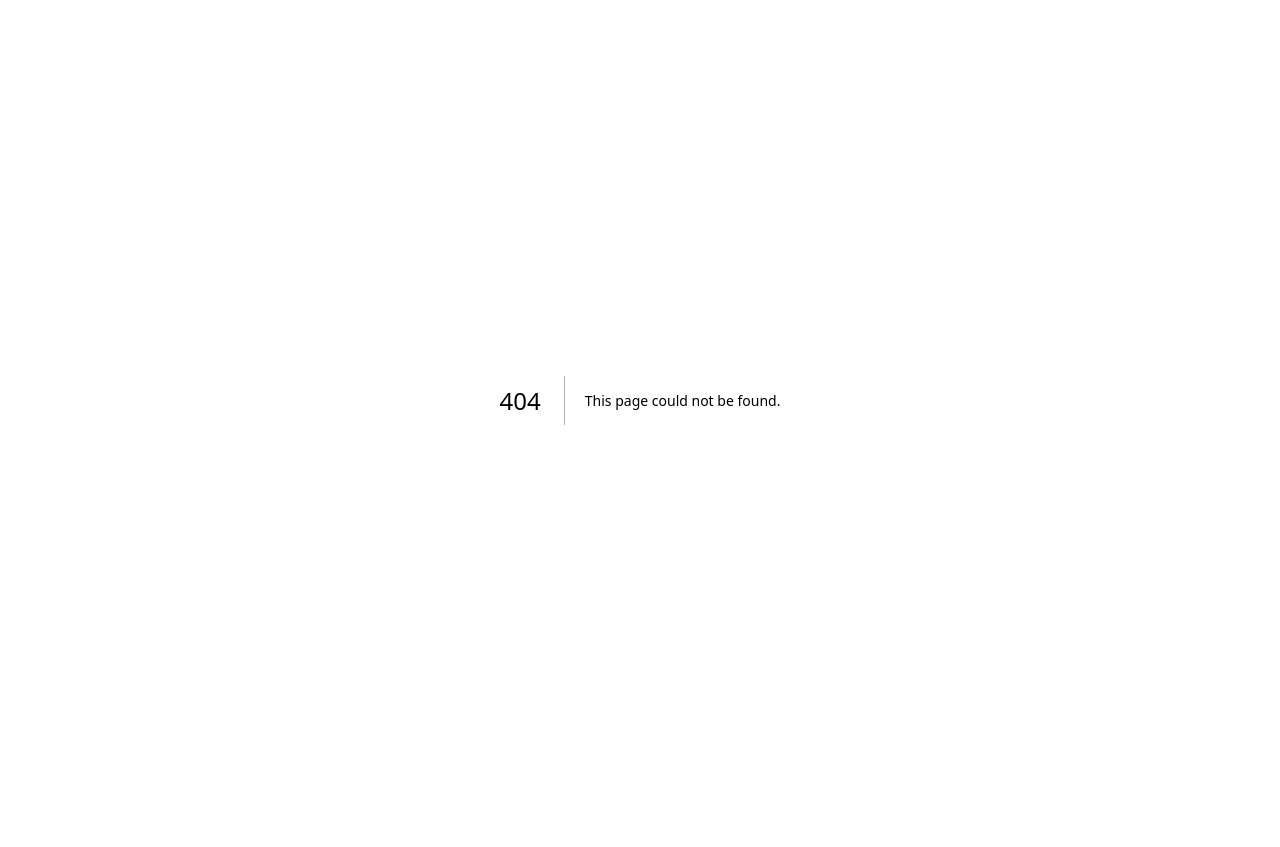
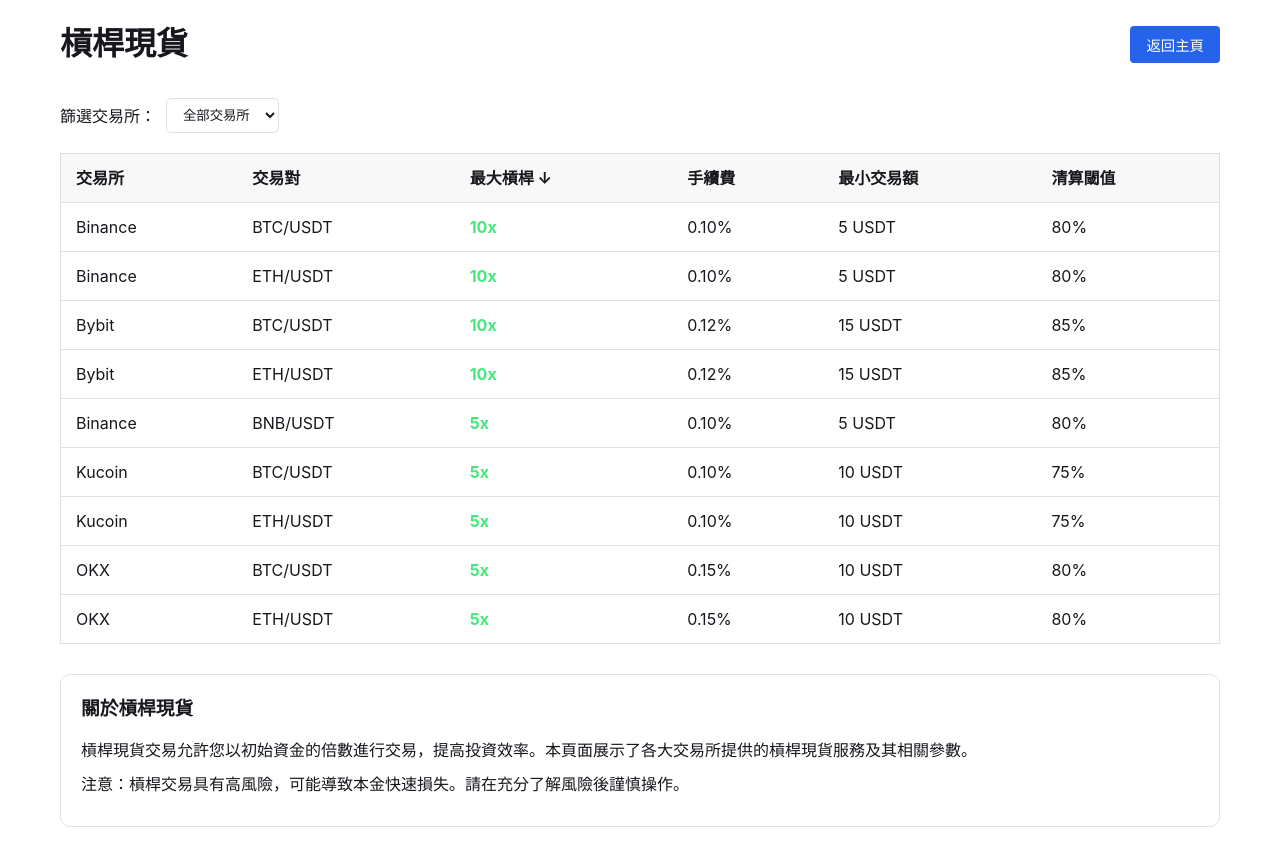
Before and after one commit to yuhsien0411/ArbiMaster, a Next.js app: page /leveraged-spot in a window 1280 px wide. Before the commit this address had no page. Before the commit the page ends 800 px from the top, so only its background shows below. Built offline with nearby package versions, Linux system fonts and the light colour scheme.

Commit message:
新增槓桿現貨功能，更新版本至1.3.0

```diff
--- /dev/null
+++ b/pages/leveraged-spot.js
@@ -0,0 +1,184 @@
+import React, { useState, useEffect } from 'react';
+import Head from 'next/head';
+import axios from 'axios';
+import styles from '../styles/LeveragedSpot.module.css';
+import { useRouter } from 'next/router';
+
+export default function LeveragedSpot() {
+  const router = useRouter();
+  const [leveragedData, setLeveragedData] = useState([]);
+  const [loading, setLoading] = useState(true);
+  const [error, setError] = useState(null);
+  const [sortConfig, setSortConfig] = useState({ key: 'leverage', direction: 'desc' });
+  const [filterExchange, setFilterExchange] = useState('all');
+  const [availableExchanges, setAvailableExchanges] = useState([]);
+
+  useEffect(() => {
+    const fetchData = async () => {
+      try {
+        setLoading(true);
+        // 模擬數據 - 實際環境中應替換為真實 API 調用
+        // const response = await axios.get('/api/leveraged-spot');
+
+        // 模擬數據結構
+        const mockData = [
+          { exchange: 'Binance', pair: 'BTC/USDT', leverage: 10, fee: '0.10%', minNotional: '5 USDT', liquidationThreshold: '80%' },
+          { exchange: 'Binance', pair: 'ETH/USDT', leverage: 10, fee: '0.10%', minNotional: '5 USDT', liquidationThreshold: '80%' },
+          { exchange: 'Binance', pair: 'BNB/USDT', leverage: 5, fee: '0.10%', minNotional: '5 USDT', liquidationThreshold: '80%' },
+          { exchange: 'Kucoin', pair: 'BTC/USDT', leverage: 5, fee: '0.10%', minNotional: '10 USDT', liquidationThreshold: '75%' },
+          { exchange: 'Kucoin', pair: 'ETH/USDT', leverage: 5, fee: '0.10%', minNotional: '10 USDT', liquidationThreshold: '75%' },
+          { exchange: 'Bybit', pair: 'BTC/USDT', leverage: 10, fee: '0.12%', minNotional: '15 USDT', liquidationThreshold: '85%' },
+          { exchange: 'Bybit', pair: 'ETH/USDT', leverage: 10, fee: '0.12%', minNotional: '15 USDT', liquidationThreshold: '85%' },
+          { exchange: 'OKX', pair: 'BTC/USDT', leverage: 5, fee: '0.15%', minNotional: '10 USDT', liquidationThreshold: '80%' },
+          { exchange: 'OKX', pair: 'ETH/USDT', leverage: 5, fee: '0.15%', minNotional: '10 USDT', liquidationThreshold: '80%' },
+        ];
+
+        setLeveragedData(mockData);
+
+        // 提取所有可用的交易所
+        const exchanges = [...new Set(mockData.map(item => item.exchange))];
+        setAvailableExchanges(exchanges);
+
+        setLoading(false);
+      } catch (err) {
+        setError('獲取數據失敗，請稍後再試');
+        setLoading(false);
+        console.error('Error fetching data:', err);
+      }
+    };
+
+    fetchData();
+
+    // 設置定時刷新（每5分鐘）
+    const intervalId = setInterval(fetchData, 300000);
+
+    // 清理函數
+    return () => clearInterval(intervalId);
+  }, []);
+
+  // 排序功能
+  const requestSort = (key) => {
+    let direction = 'asc';
+    if (sortConfig.key === key && sortConfig.direction === 'asc') {
+      direction = 'desc';
+    }
+    setSortConfig({ key, direction });
+  };
+
+  // 應用排序和篩選
+  const getSortedData = () => {
+    let sortableData = [...leveragedData];
+
+    // 應用篩選
+    if (filterExchange !== 'all') {
+      sortableData = sortableData.filter(item => item.exchange === filterExchange);
+    }
+
+    // 應用排序
+    if (sortConfig.key) {
+      sortableData.sort((a, b) => {
+        if (a[sortConfig.key] < b[sortConfig.key]) {
+          return sortConfig.direction === 'asc' ? -1 : 1;
+        }
+        if (a[sortConfig.key] > b[sortConfig.key]) {
+          return sortConfig.direction === 'asc' ? 1 : -1;
+        }
+        return 0;
+      });
+    }
+    return sortableData;
+  };
+
+  // 獲取排序指示器
+  const getSortIndicator = (key) => {
+    if (sortConfig.key !== key) return null;
+    return sortConfig.direction === 'asc' ? '↑' : '↓';
+  };
+
+  return (
+    <div className={styles.container}>
+      <Head>
+        <title>槓桿現貨 | 加密貨幣數據中心</title>
+        <meta name="description" content="比較各大交易所的槓桿現貨交易數據" />
+      </Head>
+
+      <main>
+        <div className={styles.header}>
+          <h1 className={styles.pageTitle}>槓桿現貨</h1>
+          <button
+            className={styles.homeButton}
+            onClick={() => router.push('/')}
+          >
+            返回主頁
+          </button>
+        </div>
+
+        <div className={styles.filterContainer}>
+          <label htmlFor="exchange-filter">篩選交易所：</label>
+          <select
+            id="exchange-filter"
+            value={filterExchange}
+            onChange={(e) => setFilterExchange(e.target.value)}
+            className={styles.filterSelect}
+          >
+            <option value="all">全部交易所</option>
+            {availableExchanges.map(exchange => (
+              <option key={exchange} value={exchange}>{exchange}</option>
+            ))}
+          </select>
+        </div>
+
+        {loading ? (
+          <div className={styles.loading}>載入中...</div>
+        ) : error ? (
+          <div className={styles.error}>{error}</div>
+        ) : (
+          <div className={styles.tableContainer}>
+            <table className={styles.dataTable}>
+              <thead>
+                <tr>
+                  <th onClick={() => requestSort('exchange')}>
+                    交易所 {getSortIndicator('exchange')}
+                  </th>
+                  <th onClick={() => requestSort('pair')}>
+                    交易對 {getSortIndicator('pair')}
+                  </th>
+                  <th onClick={() => requestSort('leverage')}>
+                    最大槓桿 {getSortIndicator('leverage')}
+                  </th>
+                  <th onClick={() => requestSort('fee')}>
+                    手續費 {getSortIndicator('fee')}
+                  </th>
+                  <th onClick={() => requestSort('minNotional')}>
+                    最小交易額 {getSortIndicator('minNotional')}
+                  </th>
+                  <th onClick={() => requestSort('liquidationThreshold')}>
+                    清算閾值 {getSortIndicator('liquidationThreshold')}
+                  </th>
+                </tr>
+              </thead>
+              <tbody>
+                {getSortedData().map((item, index) => (
+                  <tr key={index}>
+                    <td>{item.exchange}</td>
+                    <td>{item.pair}</td>
+                    <td className={styles.highlight}>{item.leverage}x</td>
+                    <td>{item.fee}</td>
+                    <td>{item.minNotional}</td>
+                    <td>{item.liquidationThreshold}</td>
+                  </tr>
+                ))}
+              </tbody>
+            </table>
+          </div>
+        )}
+
+        <div className={styles.infoBox}>
+          <h3>關於槓桿現貨</h3>
+          <p>槓桿現貨交易允許您以初始資金的倍數進行交易，提高投資效率。本頁面展示了各大交易所提供的槓桿現貨服務及其相關參數。</p>
+          <p>注意：槓桿交易具有高風險，可能導致本金快速損失。請在充分了解風險後謹慎操作。</p>
+        </div>
+      </main>
+    </div>
+  );
+}
--- a/styles/Home.module.css
+++ b/styles/Home.module.css
@@ -161,6 +161,7 @@
 .interest { background: linear-gradient(135deg, #fad0c4 0%, #ffd1ff 100%); }
 .fear { background: linear-gradient(135deg, #fbc2eb 0%, #a6c1ee 100%); }
 .earn { background: linear-gradient(135deg, #d4fc79 0%, #96e6a1 100%); }
+.leveraged { background: linear-gradient(135deg, #43e97b 0%, #38f9d7 100%); }
 
 .featureStats {
   background: var(--bg-highlight);
--- /dev/null
+++ b/styles/LeveragedSpot.module.css
@@ -0,0 +1,128 @@
+.container {
+  max-width: 1200px;
+  margin: 0 auto;
+  padding: 20px;
+}
+
+.header {
+  display: flex;
+  justify-content: space-between;
+  align-items: center;
+  margin-bottom: 30px;
+}
+
+.homeButton {
+  background: var(--text-accent, #3b82f6);
+  color: white;
+  border: none;
+  border-radius: 4px;
+  padding: 0.5rem 1rem;
+  font-size: 0.9rem;
+  cursor: pointer;
+  transition: all 0.2s ease;
+  display: flex;
+  align-items: center;
+  justify-content: center;
+}
+
+.homeButton:hover {
+  opacity: 0.9;
+  transform: translateY(-1px);
+}
+
+.homeButton:active {
+  transform: translateY(0);
+}
+
+.pageTitle {
+  text-align: left;
+  margin-bottom: 0;
+}
+
+.filterContainer {
+  margin-bottom: 20px;
+  display: flex;
+  align-items: center;
+  gap: 10px;
+}
+
+.filterSelect {
+  padding: 8px 12px;
+  border-radius: 5px;
+  border: 1px solid var(--card-border);
+  background-color: var(--card-bg);
+  color: var(--text-color);
+}
+
+.tableContainer {
+  overflow-x: auto;
+  margin-bottom: 30px;
+}
+
+.dataTable {
+  width: 100%;
+  border-collapse: collapse;
+  border: 1px solid var(--card-border);
+}
+
+.dataTable th, .dataTable td {
+  padding: 12px 15px;
+  text-align: left;
+  border-bottom: 1px solid var(--card-border);
+}
+
+.dataTable th {
+  background-color: var(--card-hover);
+  cursor: pointer;
+  user-select: none;
+}
+
+.dataTable th:hover {
+  background-color: var(--card-bg);
+}
+
+.dataTable tr:hover {
+  background-color: var(--card-hover);
+}
+
+.highlight {
+  font-weight: bold;
+  color: #43e97b;
+}
+
+.loading, .error {
+  text-align: center;
+  padding: 40px;
+  font-size: 1.2rem;
+}
+
+.error {
+  color: #f44336;
+}
+
+.infoBox {
+  background-color: var(--card-bg);
+  border: 1px solid var(--card-border);
+  border-radius: 10px;
+  padding: 20px;
+  margin-top: 30px;
+}
+
+.infoBox h3 {
+  margin-top: 0;
+  margin-bottom: 15px;
+}
+
+.infoBox p {
+  margin-bottom: 10px;
+}
+
+@media (max-width: 768px) {
+  .dataTable {
+    font-size: 0.9rem;
+  }
+
+  .dataTable th, .dataTable td {
+    padding: 8px 10px;
+  }
+}
```
Also changed, not shown: pages/index.js (+8 -0 lines), 1 other file (tests, documents, lock files or other folders).
